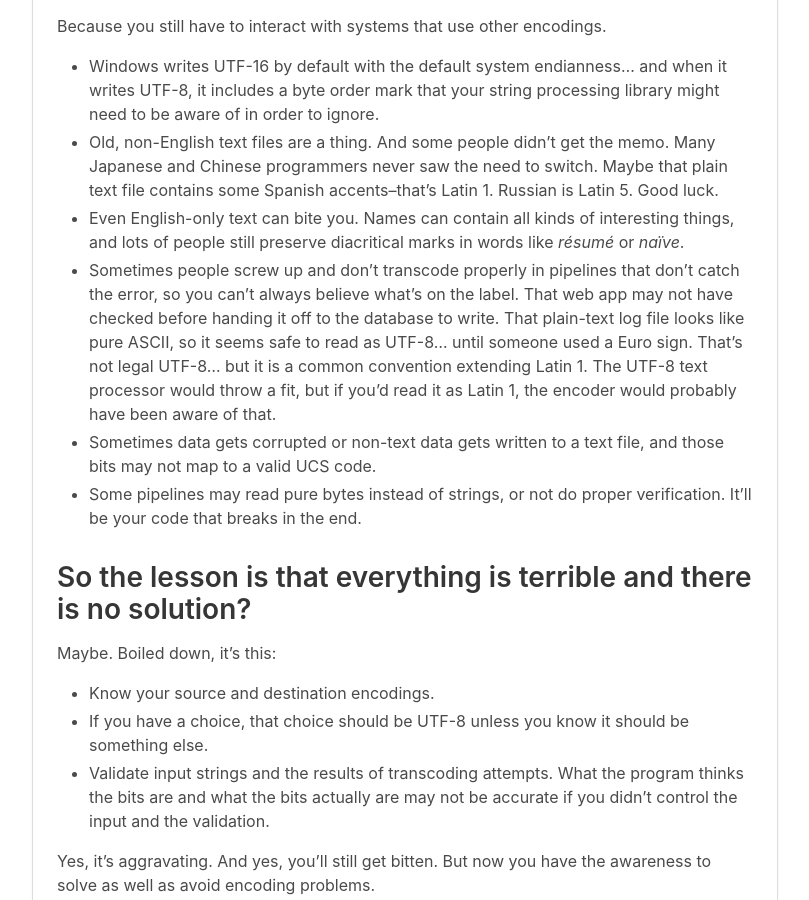
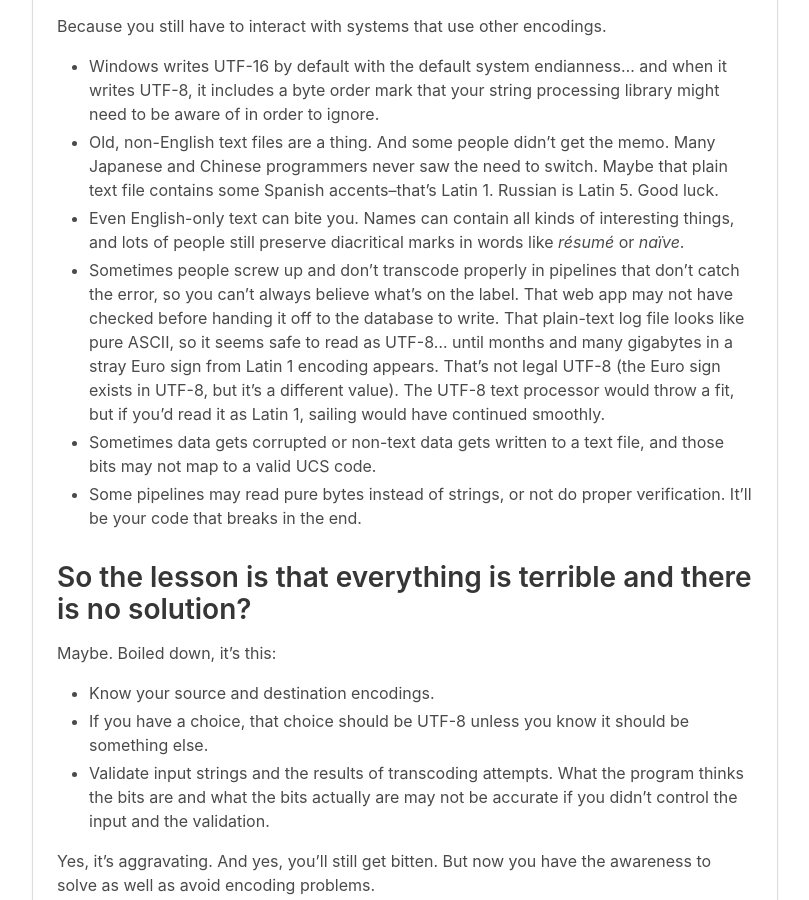
Before and after one commit to JTBlanchard/JTBlanchard.github.io, a Jekyll site: the page built from _wisdom/On_Text_Encodings.md, in a window 1280 px wide and 900 px high, scrolled down 3235 px. Shown: the whole window, without its empty margins (235-1044 px from the left). Built offline with Jekyll 4.4.1, drawn with Linux system fonts in a browser that asks for light colours.

Commit message:
Clarify Latin 1 example

```diff
--- a/_wisdom/On_Text_Encodings.md
+++ b/_wisdom/On_Text_Encodings.md
@@ -79,7 +79,7 @@ Because you still have to interact with systems that use other encodings.
 
 * Even English-only text can bite you.  Names can contain all kinds of interesting things, and lots of people still preserve diacritical marks in words like *résumé* or *naïve*.
 
-* Sometimes people screw up and don't transcode properly in pipelines that don't catch the error, so you can't always believe what's on the label.  That web app may not have checked before handing it off to the database to write.  That plain-text log file looks like pure ASCII, so it seems safe to read as UTF-8...  until someone used a Euro sign.  That's not legal UTF-8...  but it is a common convention extending Latin 1.  The UTF-8 text processor would throw a fit, but if you'd read it as Latin 1, the encoder would probably have been aware of that.
+* Sometimes people screw up and don't transcode properly in pipelines that don't catch the error, so you can't always believe what's on the label.  That web app may not have checked before handing it off to the database to write.  That plain-text log file looks like pure ASCII, so it seems safe to read as UTF-8...  until months and many gigabytes in a stray Euro sign from Latin 1 encoding appears.  That's not legal UTF-8 (the Euro sign exists in UTF-8, but it's a different value).  The UTF-8 text processor would throw a fit, but if you'd read it as Latin 1, sailing would have continued smoothly.
 
 * Sometimes data gets corrupted or non-text data gets written to a text file, and those bits may not map to a valid UCS code.
 
```
